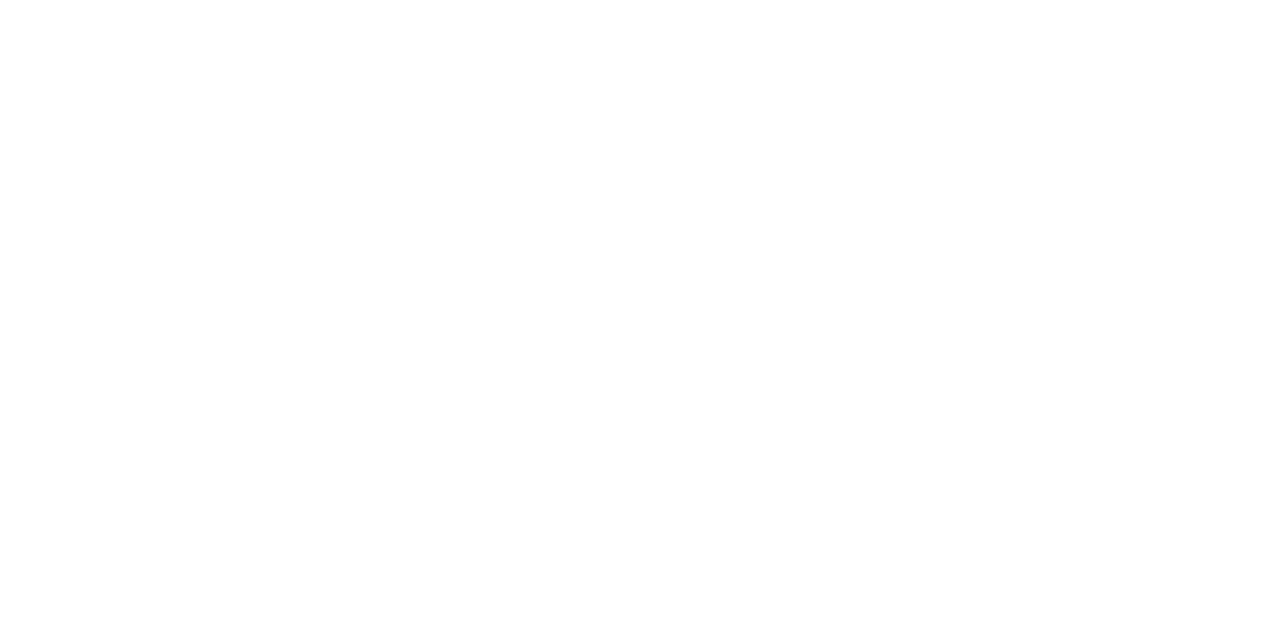
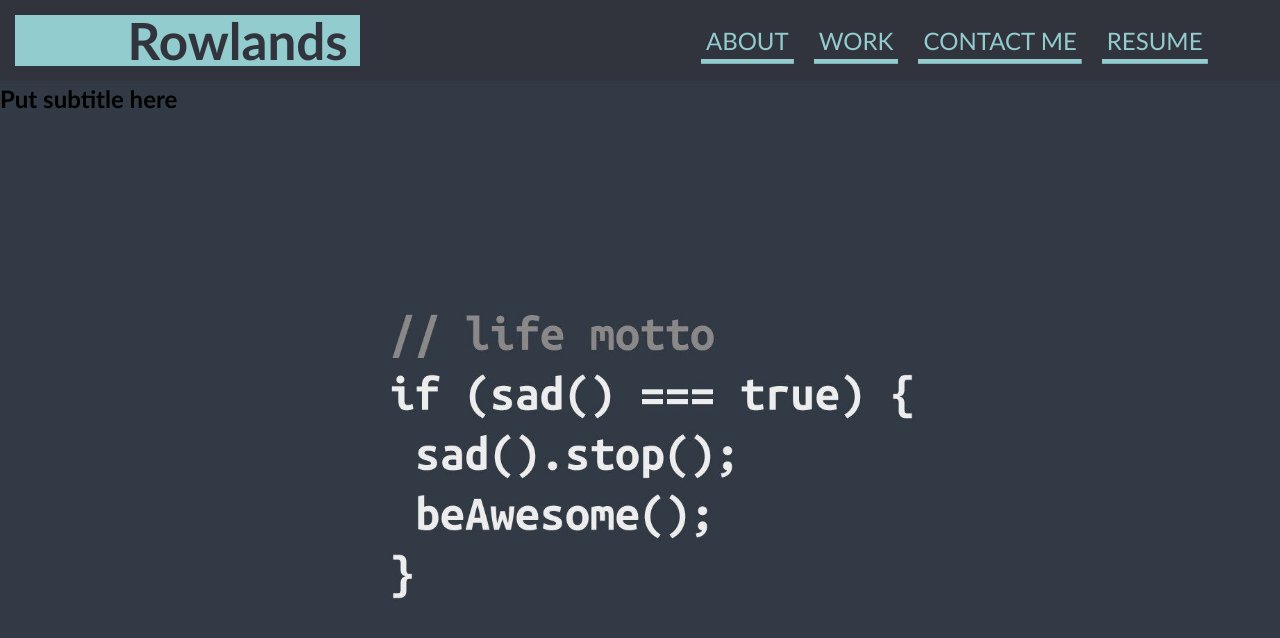
Before and after one commit to CaseyR1221/Portfolio, a plain HTML site: page index.html in a window 1280 px wide. Drawn offline with Linux system fonts and the light colour scheme.

Commit message:
layed out header section and started work on hero section background

```diff
--- a/assets/css/style.css
+++ b/assets/css/style.css
@@ -0,0 +1,86 @@
+* {
+    box-sizing: border-box;
+}
+
+:root {
+    --first: #31343d;
+    --second: #92ccce;
+    --third: #445877;
+}
+
+body {
+    padding: 0;
+    margin: 0;
+    font-family: 'Trebuchet MS', 'Lucida Sans Unicode', 'Lucida Grande', 'Lucida Sans', Arial, sans-serif;
+    line-height: 1.5;
+}
+
+h1,
+h2,
+h3,
+h4,
+h5,
+h6 {
+    margin: 0;
+}
+
+p {
+    margin: 0;
+}
+
+header {
+    padding: 15px 15px;
+    display: flex;
+    flex-direction: row;
+    justify-content: space-between;
+    flex-wrap: wrap;
+    align-items: center;
+    background-color: var(--first);
+}
+
+header h1 {
+    color: var(--first);
+    background-color: var(--second);
+    padding: 0% 1% 0% 9%;
+    line-height: 1;
+    font-size: 4vw;
+}
+
+nav {
+    display: flex;
+    flex-direction: row;
+    flex-wrap: wrap;
+    margin-right: 3%;
+}
+
+nav a {
+    text-decoration: none;
+    padding: 5px;
+    margin-right: 20px;
+    color: var(--second);
+    font-size: 24px;
+    background-image: linear-gradient(280deg, var(--second) 0%, var(--second) 100%);
+    background-repeat: no-repeat;
+    background-size: 100% 0.2em;
+    background-position: bottom;
+    transition: all .25s ease-in;
+}
+
+nav a:hover {
+    background-size: 100% 100%;
+    color: var(--first);
+}
+
+main {
+    display: flex;
+    flex-direction: row;
+    flex-wrap: wrap;
+}
+
+.hero {
+    background-image: url(../images/be-awesome.jpeg);
+    width: 100%;
+    height: 750px;
+    background-size: cover;
+    background-position: center;
+}
--- a/index.html
+++ b/index.html
@@ -4,9 +4,37 @@
     <meta charset="UTF-8">
     <meta http-equiv="X-UA-Compatible" content="IE=edge">
     <meta name="viewport" content="width=device-width, initial-scale=1.0">
-    <title>Document</title>
+    <link rel="stylesheet" href="./assets/css/style.css">
+    <title>Casey Rowlands // Portfolio</title>
 </head>
+
 <body>
 
+    <header>
+        <h1>Rowlands</h1>
+        <nav>
+            <a href="#about">ABOUT</a>
+            <a href="#work">WORK</a>
+            <a href="#contact">CONTACT ME</a>
+            <a href="#resume">RESUME</a>
+        </nav>
+
+    </header>
+
+    <section>
+        <div class="hero">
+            <h2>Put subtitle here</h2>
+        </div>
+    </section>
+
+    <main>
+
+    </main>
+
+    <footer>
+
+    </footer>
+
 </body>
+
 </html>
```
Also changed, not shown: assets/images/be-awesome.jpeg (added), 4 other files.
